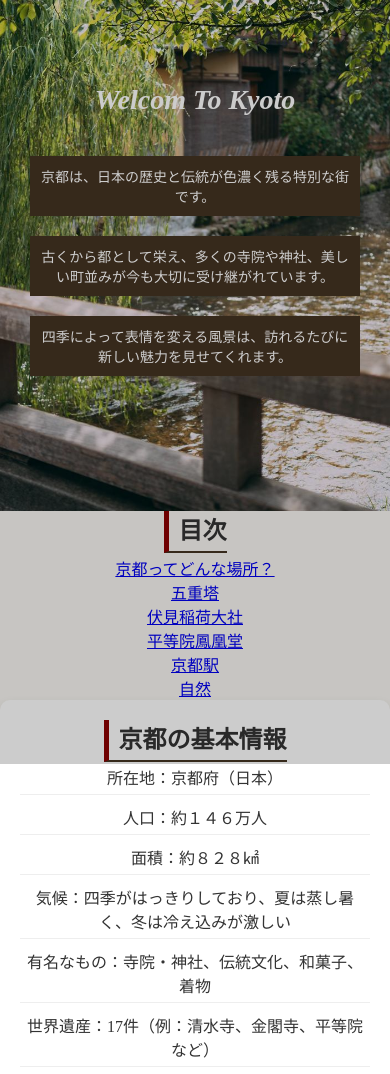
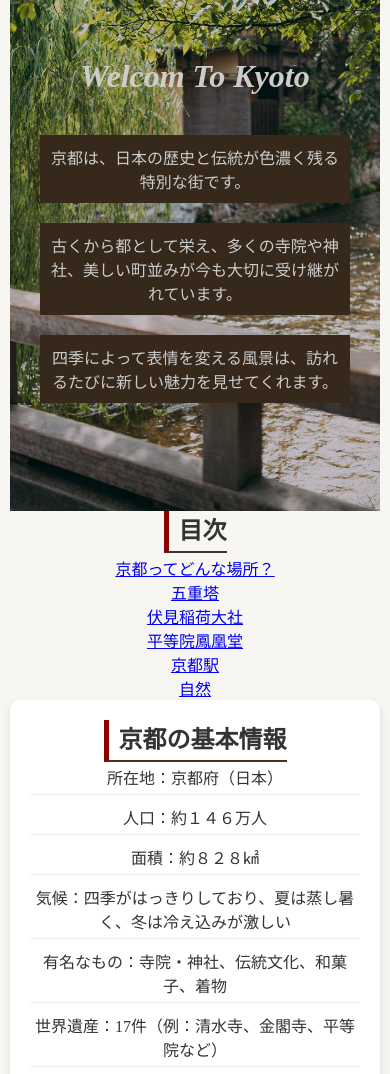
Before and after one commit to Isshin747/kyouto, a plain HTML site: page index.html in a window 390 px wide. Shown: the part 80-1154 px from the top of the page. Drawn offline with Linux system fonts and the light colour scheme; some packages are replaced by stand-ins of ours.

Commit message:
second comitt

```diff
--- a/iikannji.css
+++ b/iikannji.css
@@ -138,42 +138,62 @@
     padding-bottom:5px
 }
 @media(max-width:768px){
+
+    /* 全体を縦並び */
+    .new-content{
+        display:flex;
+        flex-direction:column;
+    }
+
+    /* 全部100%幅にする */
+    article,
+    .mokuji,
+    .syasinn{
+        width:100%;
+    }
+
+    /* 順番（上→下） */
+    .mokuji{
+        order:0;
+        position:static;
+        margin-bottom:20px;
+    }
+
+    article{
+        order:1;
+        padding:20px;
+    }
+
+    .syasinn{
+        order:2;
+    }
+
+    /* スマホ余白 */
     body{
-        width:100%;
         margin:0;
+        padding:0 10px;
     }
+
+    /* ヘッダー調整 */
     .big{
         height:70vh;
         padding:20px;
+        position:relative;
     }
-    h1{
-        font-size:28px;
-    }
-    .honnbunn{
-        font-size:14px;
-    }
-    .new-content{
-        flex-direction:column;
-    }
-    article{
+
+    /* 画像崩れ防止 */
+    img{
         width:100%;
-        padding:20px;
-        order:1;
-    }
-    .mokuji{
-        width:100%;
-        position:static;
-        order:0;
-        margin-bottom:20px;
-    }
-    .syasinn{
-        width:100%;
-        order:2;
-    }
-    .line img{
         height:auto;
     }
+
+    /* 余白少し調整 */
     section{
-        margin-bottom:50px;
+        margin-bottom:30px;
+    }
+
+    /* フォント少し大きく */
+    .honnbunn{
+        font-size:16px;
     }
 }
```
